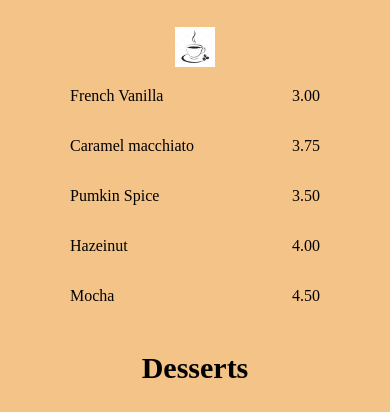
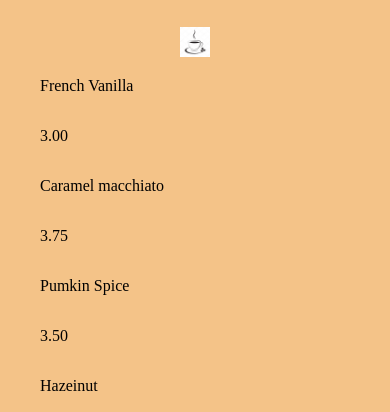
Before and after one commit to KhanamShaik/Coffee-Menu, a plain HTML site: page index.html in a window 390 px wide. Shown: the part 391-803 px from the top of the page. Drawn offline with Linux system fonts and the light colour scheme.

Commit message:
deployment

```diff
--- a/index.html
+++ b/index.html
@@ -36,6 +36,27 @@
       border-width: 5px;
       border-color: brown;
   }
+  @media screen and (max-width: 600px) {
+    .b1 {
+        margin: 20px;
+        width: auto;
+        padding: 10px;
+    }
+    .inner-container {
+        flex-direction: column;
+        align-items: flex-start;
+        padding-left: 20px;
+        padding-right: 20px;
+    }
+    .image-container img {
+        width: 30px;
+        height: 30px;
+    }
+    .outer-container {
+        width: 100%;
+    }
+
+  }
     .b1{
         /* background-color: bisque; */
         margin: 100px 450px;
@@ -45,7 +66,6 @@
         /* height : auto;
         width: 600px; */
         height: auto;
-
         width: 350px;
         background-color: rgb(244, 195, 136);
         border-radius: 20px;
```
